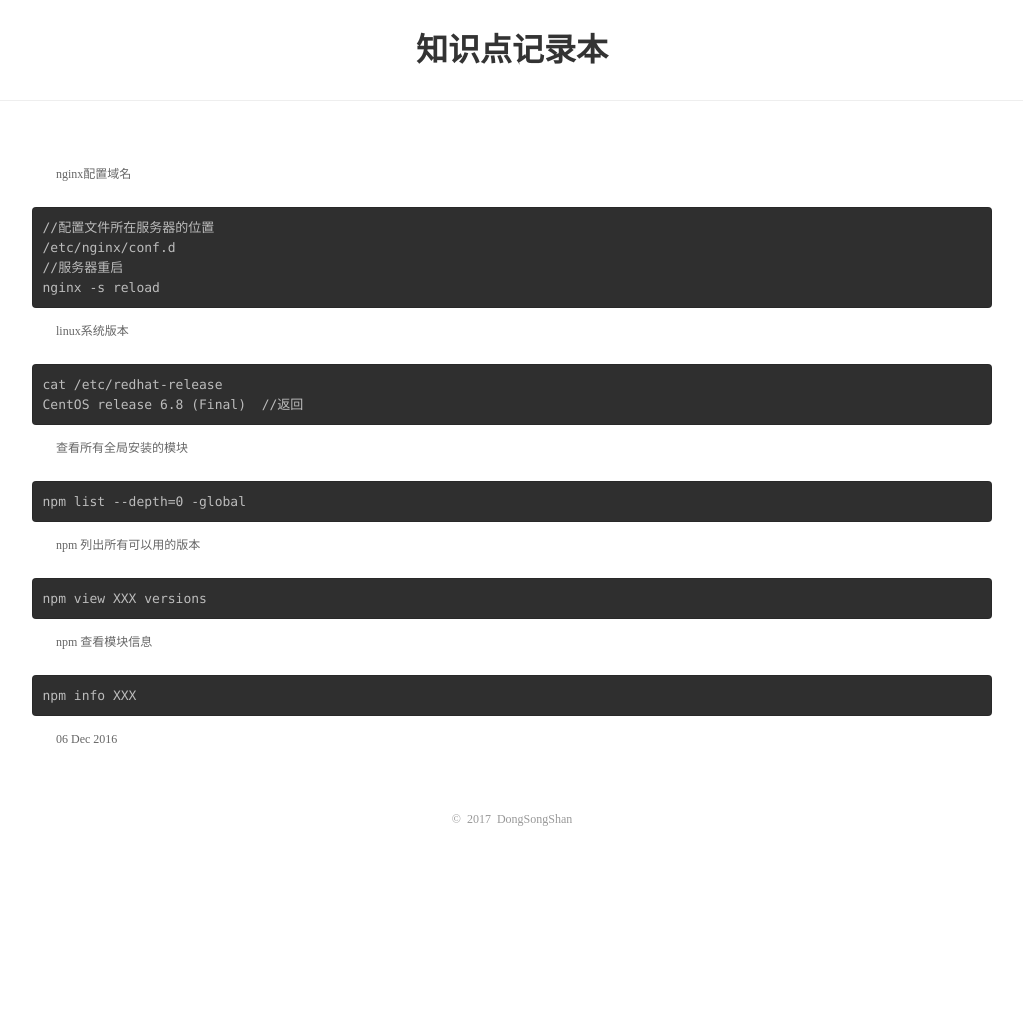
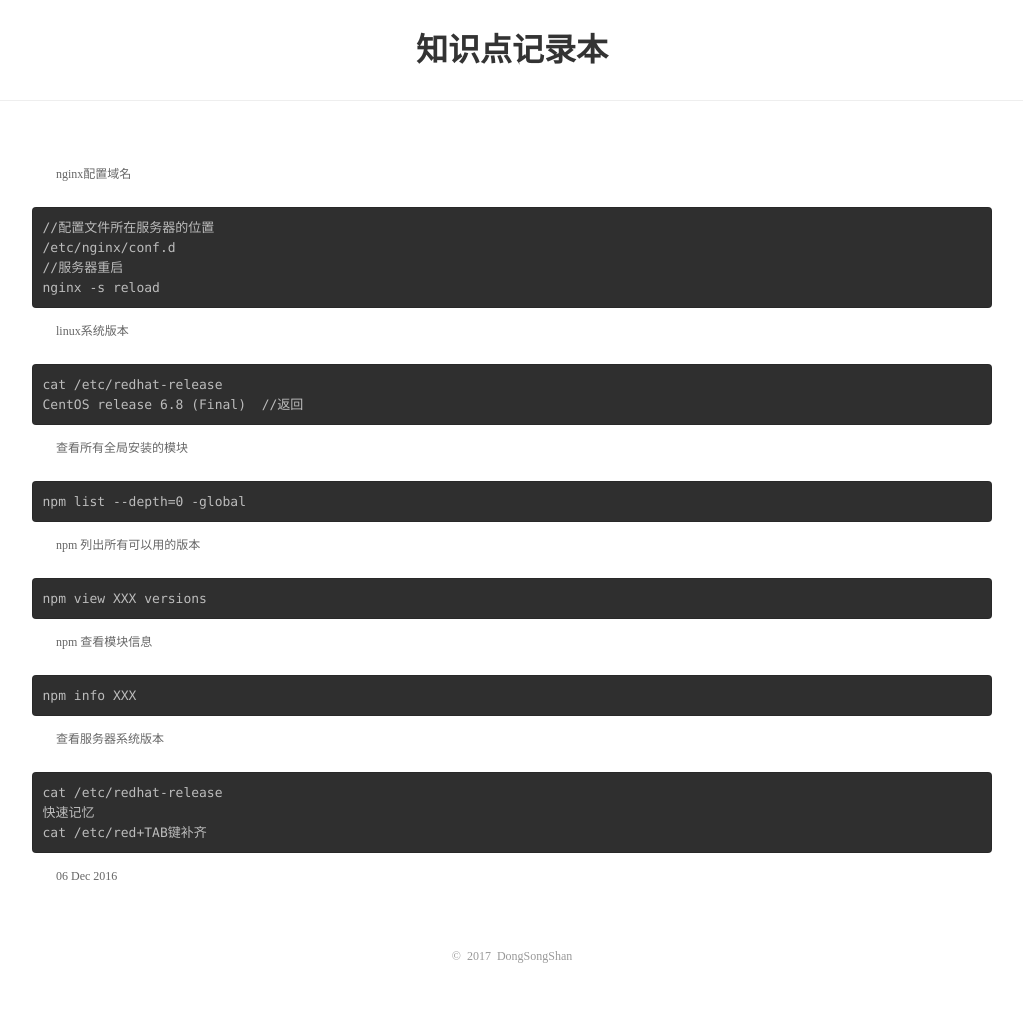
Before and after one commit to dongsongshan/dongsongshan.github.io, a Jekyll site: the page built from _posts/2016-12-06-知识点记录本.html, in a window 1280 px wide. Shown: the whole page, without its empty margins (128-1151 px from the left). Built offline with Jekyll 4.4.1, drawn with Linux system fonts in a browser that asks for light colours; before the commit the page ends 900 px from its top, so only the background shows below that.

Commit message:
add_knowledge

```diff
--- a/_posts/2016-12-06-知识点记录本.html
+++ b/_posts/2016-12-06-知识点记录本.html
@@ -32,4 +32,11 @@ npm view XXX versions
 <pre>
 npm info XXX
 </pre>
+
+<p>查看服务器系统版本</p>
+<pre>
+cat /etc/redhat-release
+快速记忆
+cat /etc/red+TAB键补齐
+</pre>
 <p>{{ page.date | date_to_string }}</p>
```
